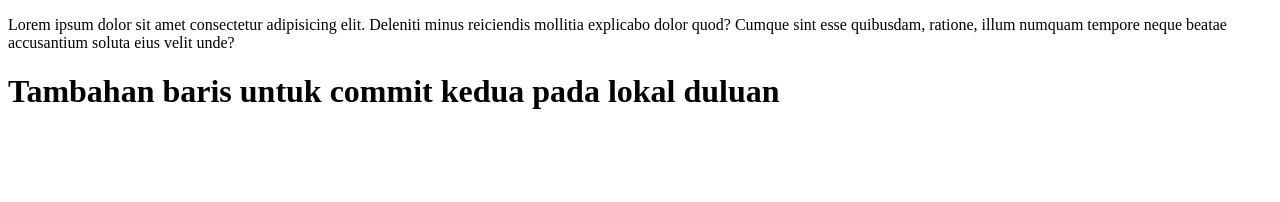
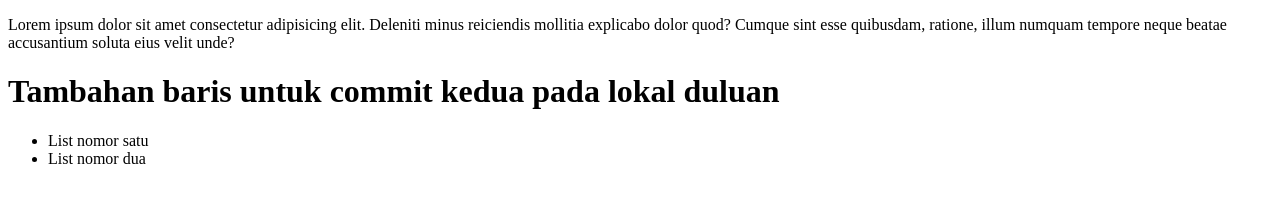
Before and after one commit to skarnata/git-lokal-duluan, a plain HTML site: page index.html in a window 1280 px wide. Drawn offline with Linux system fonts and the light colour scheme.

Commit message:
Penambahan list baru

```diff
--- a/index.html
+++ b/index.html
@@ -8,5 +8,9 @@
 <body>
     <p>Lorem ipsum dolor sit amet consectetur adipisicing elit. Deleniti minus reiciendis mollitia explicabo dolor quod? Cumque sint esse quibusdam, ratione, illum numquam tempore neque beatae accusantium soluta eius velit unde?</p>
     <h1>Tambahan baris untuk commit kedua pada lokal duluan</h1>
+    <ul>
+        <li>List nomor satu</li>
+        <li>List nomor dua</li>
+    </ul>
 </body>
 </html>
```
